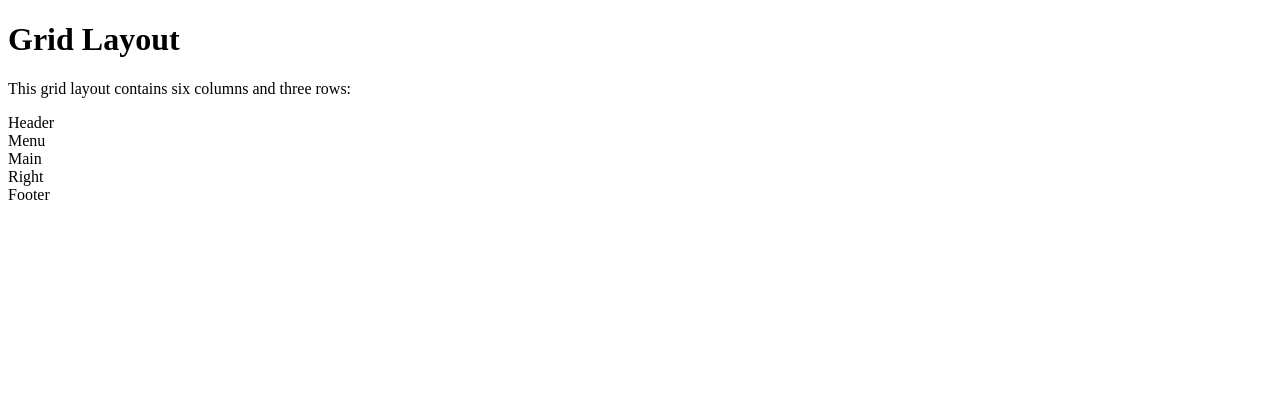
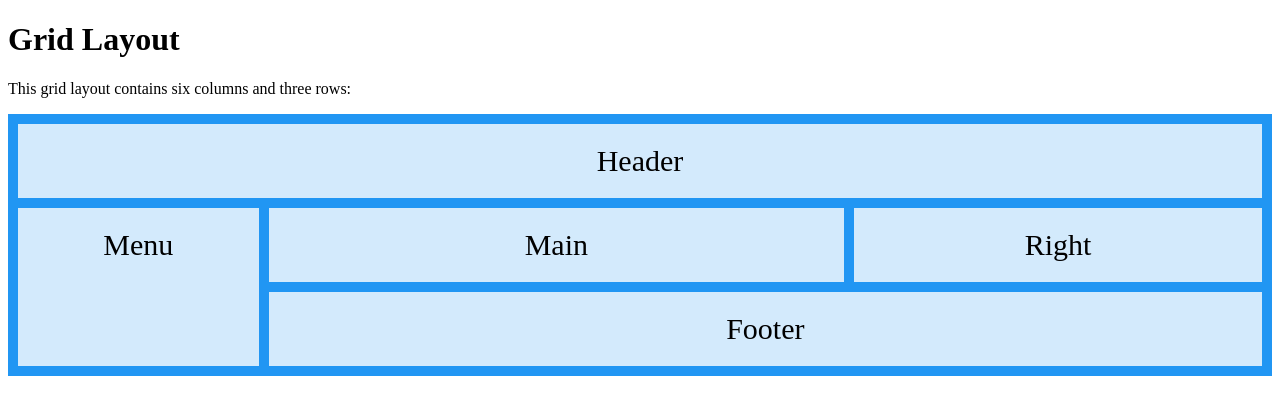
Before and after one commit to LegionCS/LegionCS, a plain HTML site: page index.html in a window 1280 px wide. Drawn offline with Linux system fonts and the light colour scheme.

Commit message:
Update index.html

```diff
--- a/index.html
+++ b/index.html
@@ -2,7 +2,42 @@
 <html>
 
 <head>
+  <style>
+    .item1 {
+      grid-area: header;
+    }
 
+    .item2 {
+      grid-area: menu;
+    }
+
+    .item3 {
+      grid-area: main;
+    }
+
+    .item4 {
+      grid-area: right;
+    }
+
+    .item5 {
+      grid-area: footer;
+    }
+
+    .grid-container {
+      display: grid;
+      grid-template-areas: 'header header header header header header' 'menu main main main right right' 'menu footer footer footer footer footer';
+      grid-gap: 10px;
+      background-color: #2196F3;
+      padding: 10px;
+    }
+
+    .grid-container>div {
+      background-color: rgba(255, 255, 255, 0.8);
+      text-align: center;
+      padding: 20px 0;
+      font-size: 30px;
+    }
+  </style>
 </head>
 
 <body>
```
